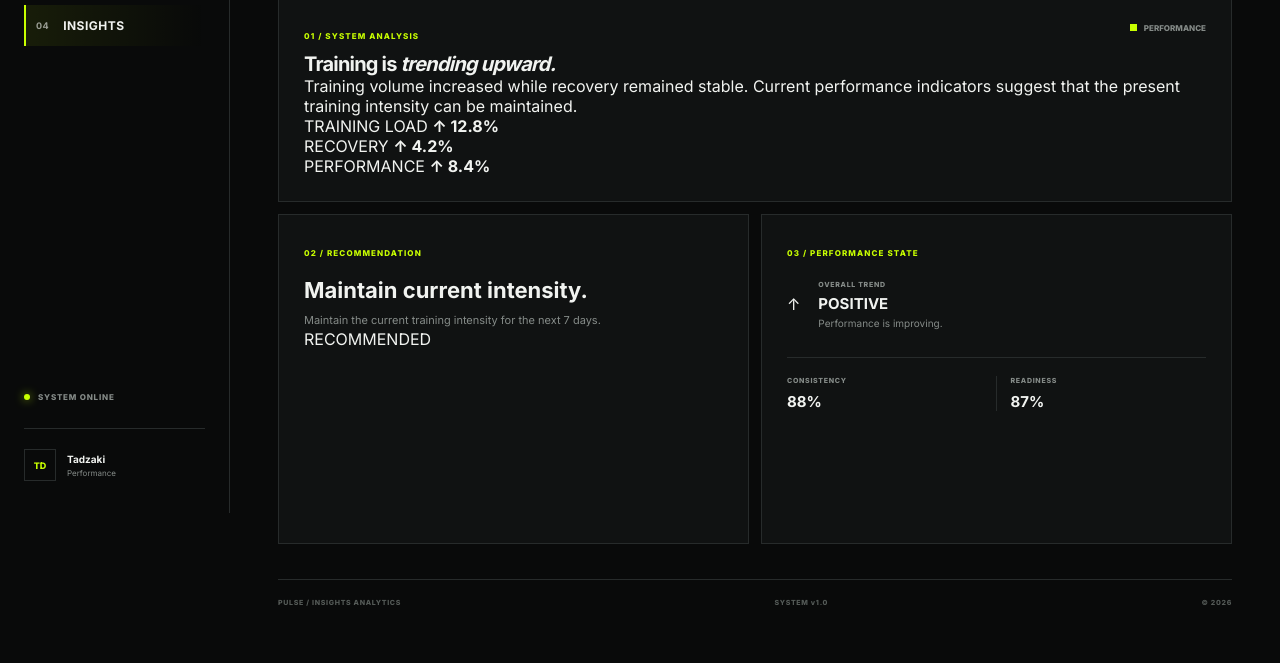
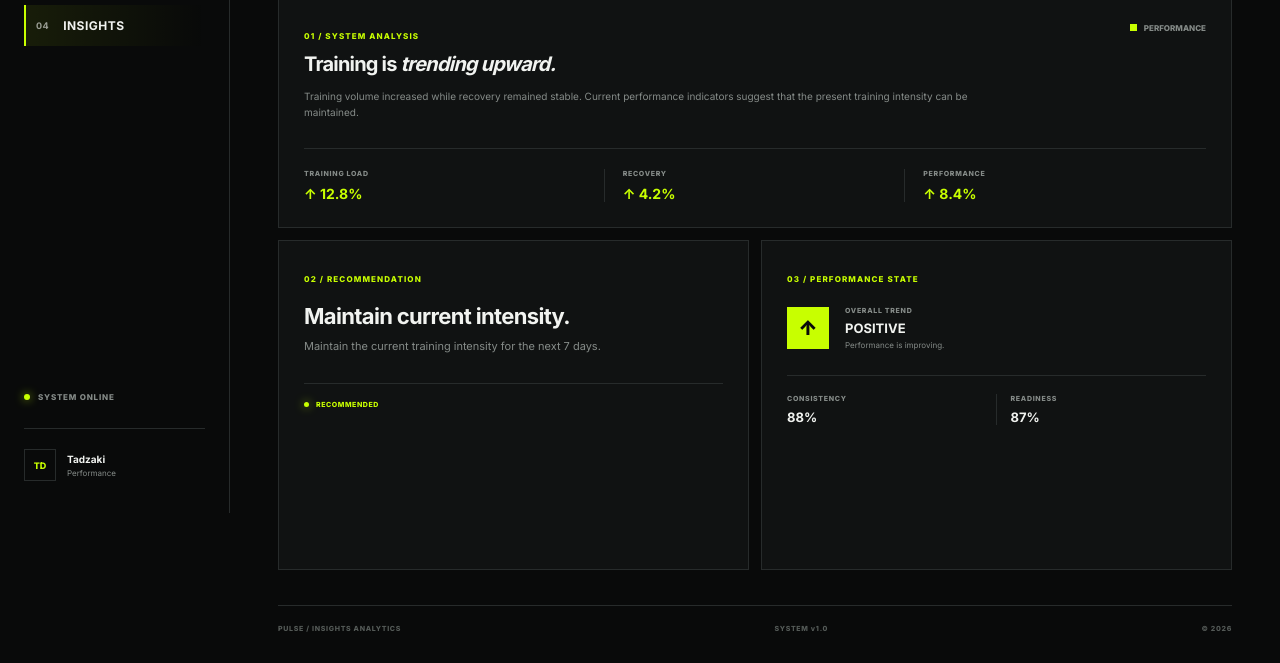
Before and after one commit to TadasDabkus/pulse-performance, a plain HTML site: page insights.html in a window 1280 px wide. Shown: the part 287-950 px from the top of the page. Before the commit the page ends 924 px from the top, so only its background shows below. Drawn offline with Linux system fonts and the light colour scheme.

Commit message:
style.css

```diff
--- a/style.css
+++ b/style.css
@@ -1054,3 +1054,155 @@ a {
     }
 
 }
+/* ================================
+   INSIGHTS
+================================ */
+
+.insights-description {
+    margin-top: 12px;
+    max-width: 700px;
+    color: var(--muted);
+    font-size: 10px;
+    line-height: 1.6;
+}
+
+.insights-metrics {
+    display: grid;
+    grid-template-columns: repeat(3, 1fr);
+    margin-top: 28px;
+    padding-top: 20px;
+    border-top: 1px solid var(--line);
+}
+
+.insights-metrics > div {
+    border-right: 1px solid var(--line);
+    padding-left: 18px;
+}
+
+.insights-metrics > div:first-child {
+    padding-left: 0;
+}
+
+.insights-metrics > div:last-child {
+    border-right: 0;
+}
+
+.insights-metrics span {
+    display: block;
+    color: var(--muted);
+    font-size: 7px;
+    font-weight: 800;
+    letter-spacing: 0.1em;
+}
+
+.insights-metrics strong {
+    display: block;
+    margin-top: 7px;
+    color: var(--lime);
+    font-size: 14px;
+}
+
+.insights-panel-title {
+    margin-top: 18px;
+    font-size: 19px;
+    letter-spacing: -0.03em;
+}
+
+.insights-panel-text {
+    margin-top: 10px;
+    max-width: 500px;
+    color: var(--muted);
+    font-size: 9px;
+    line-height: 1.6;
+}
+
+.insights-status {
+    display: flex;
+    align-items: center;
+    gap: 7px;
+    margin-top: 28px;
+    padding-top: 16px;
+    border-top: 1px solid var(--line);
+    color: var(--lime);
+    font-size: 7px;
+    font-weight: 800;
+    letter-spacing: 0.08em;
+}
+
+.insights-status .status-dot {
+    width: 5px;
+    height: 5px;
+}
+
+.performance-state {
+    display: flex;
+    align-items: center;
+    gap: 16px;
+    margin-top: 20px;
+}
+
+.state-icon {
+    width: 42px;
+    height: 42px;
+    display: grid;
+    place-items: center;
+    background: var(--lime);
+    color: #090a0a;
+    font-size: 20px;
+    font-weight: 900;
+}
+
+.performance-state span {
+    display: block;
+    color: var(--muted);
+    font-size: 7px;
+    font-weight: 800;
+    letter-spacing: 0.1em;
+}
+
+.performance-state strong {
+    display: block;
+    margin-top: 5px;
+    font-size: 13px;
+}
+
+.performance-state p {
+    margin-top: 4px;
+    color: var(--muted);
+    font-size: 8px;
+}
+
+.state-metrics {
+    display: grid;
+    grid-template-columns: 1fr 1fr;
+    margin-top: 25px;
+    padding-top: 18px;
+    border-top: 1px solid var(--line);
+}
+
+.state-metrics > div {
+    border-right: 1px solid var(--line);
+    padding-left: 14px;
+}
+
+.state-metrics > div:first-child {
+    padding-left: 0;
+}
+
+.state-metrics > div:last-child {
+    border-right: 0;
+}
+
+.state-metrics span {
+    display: block;
+    color: var(--muted);
+    font-size: 7px;
+    font-weight: 800;
+    letter-spacing: 0.1em;
+}
+
+.state-metrics strong {
+    display: block;
+    margin-top: 6px;
+    font-size: 13px;
+}
```
